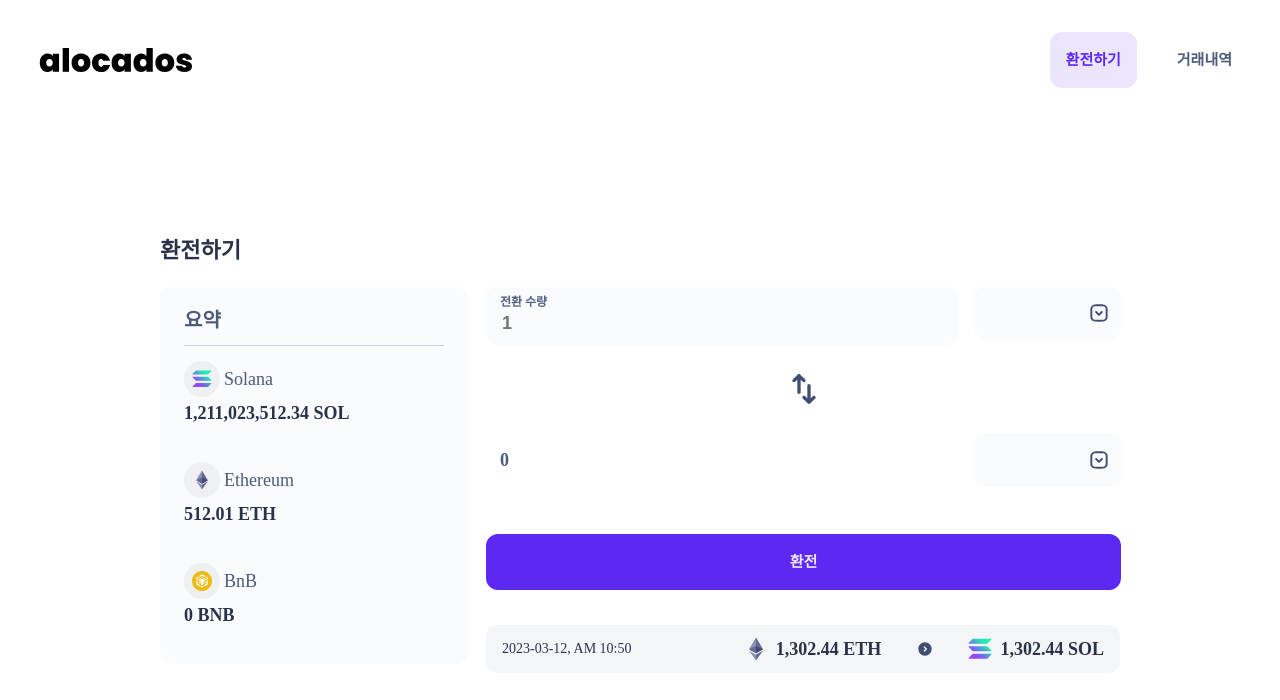
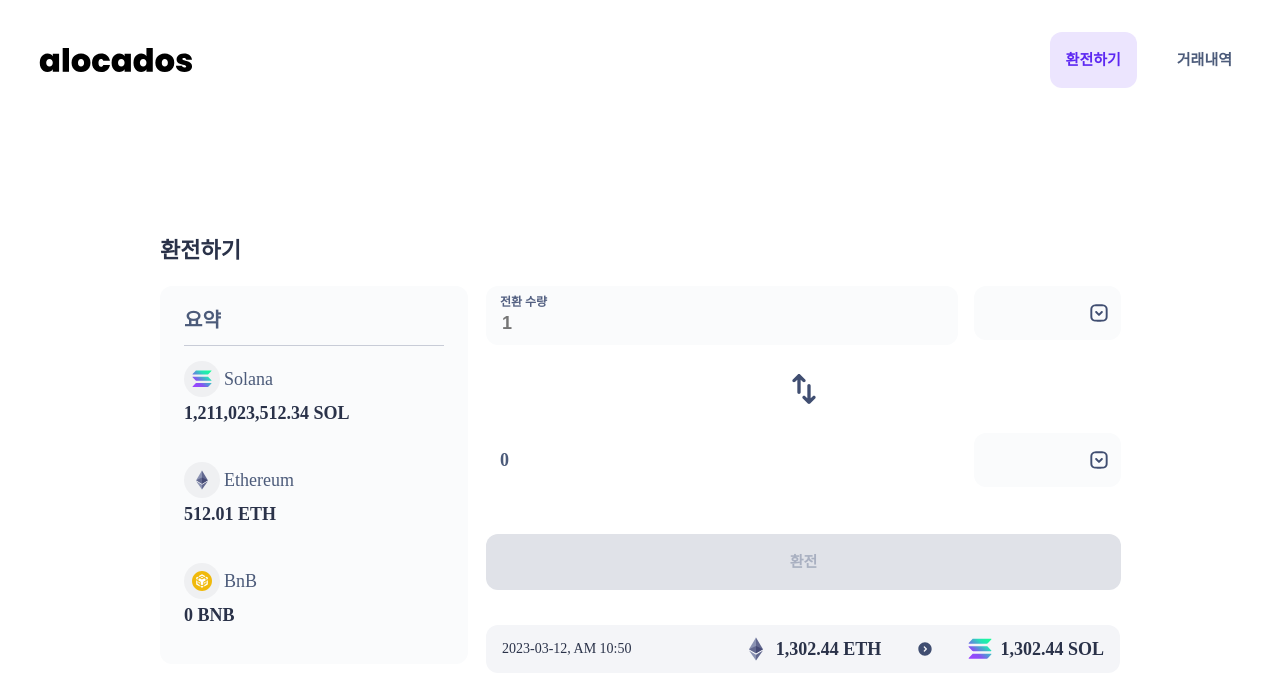
Before and after one commit to Sonwanseo/alocados-frontend-task, a React (Create React App) app: page /exchanging-money in a window 1280 px wide. Shown: the top 700 px of the page. Built offline with nearby package versions, Linux system fonts and the light colour scheme.

Commit message:
feat: button disabled 속성 추가

```diff
--- a/src/components/Common/Button/Button.tsx
+++ b/src/components/Common/Button/Button.tsx
@@ -3,8 +3,8 @@
 import { PRIMARY, WHITE, SHADE } from 'constants/Theme';
 import { Text } from '../Text';
 
-type Props = React.HTMLAttributes<HTMLButtonElement> & {
-  type?: 'Primary' | 'Secondary' | 'Default';
+type Props = React.ButtonHTMLAttributes<HTMLButtonElement> & {
+  buttonType?: 'Primary' | 'Secondary' | 'Default';
   children?: React.ReactNode;
 };
 
@@ -25,11 +25,11 @@
 `;
 
 export default function (props: Props) {
-  const { type = 'Default', children, ...rest } = props;
+  const { buttonType = 'Default', children, disabled, ...rest } = props;
 
   let color, backgroundColor;
 
-  switch (type) {
+  switch (buttonType) {
     case 'Primary':
       color = PRIMARY['000'];
       backgroundColor = PRIMARY['100'];
@@ -43,6 +43,11 @@
       backgroundColor = WHITE;
   }
 
+  if (disabled) {
+    color = SHADE['400'];
+    backgroundColor = SHADE['200'];
+  }
+
   return (
     <StyledButton backgroundColor={backgroundColor} {...rest}>
       <StyledText button semibold color={color}>
--- a/src/pages/ExchangingMoney/components/Exchange/Exchange.tsx
+++ b/src/pages/ExchangingMoney/components/Exchange/Exchange.tsx
@@ -96,7 +96,12 @@
         </ResultBox>
         <Select tokenType={resultType} changeToken={changeResultType} />
       </BoxWrapper>
-      <ExchangeButton type="Primary">환전</ExchangeButton>
+      <ExchangeButton
+        buttonType="Primary"
+        disabled={!targetType || !resultType || noneHoldingError || minimumAmountShortageError || targetType === resultType}
+      >
+        환전
+      </ExchangeButton>
     </FlexBox>
   );
 }
--- a/src/router/components/Header/Header.tsx
+++ b/src/router/components/Header/Header.tsx
@@ -32,7 +32,7 @@
       <img src={Logo} />
       <RightWrapper>
         <Button
-          type={selected === 'ExchangingMoney' ? 'Secondary' : 'Default'}
+          buttonType={selected === 'ExchangingMoney' ? 'Secondary' : 'Default'}
           onClick={() => {
             setSelected('ExchangingMoney');
             navigate(RoutingPath.ExchangingMoney);
@@ -41,7 +41,7 @@
           환전하기
         </Button>
         <Button
-          type={selected === 'ExchangingHistory' ? 'Secondary' : 'Default'}
+          buttonType={selected === 'ExchangingHistory' ? 'Secondary' : 'Default'}
           onClick={() => {
             setSelected('ExchangingHistory');
             navigate(RoutingPath.ExchangingHistory);
```
